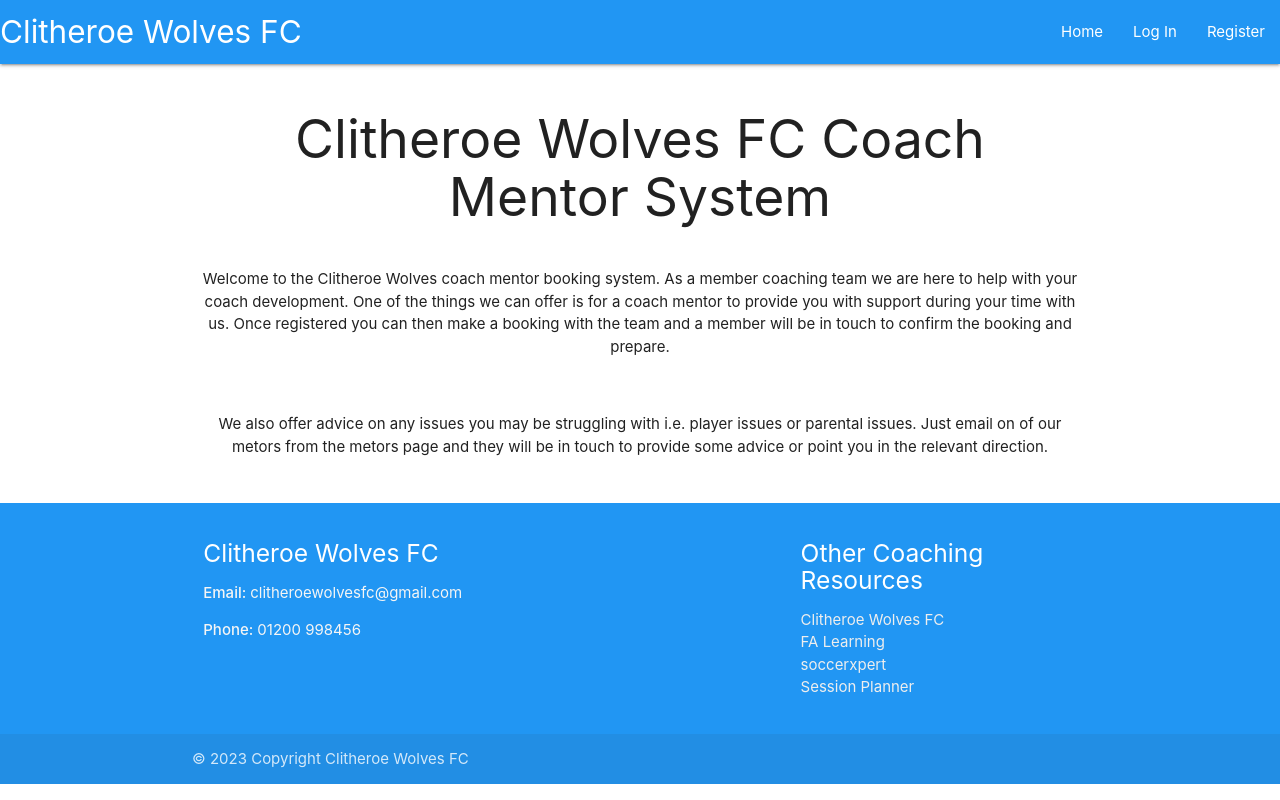
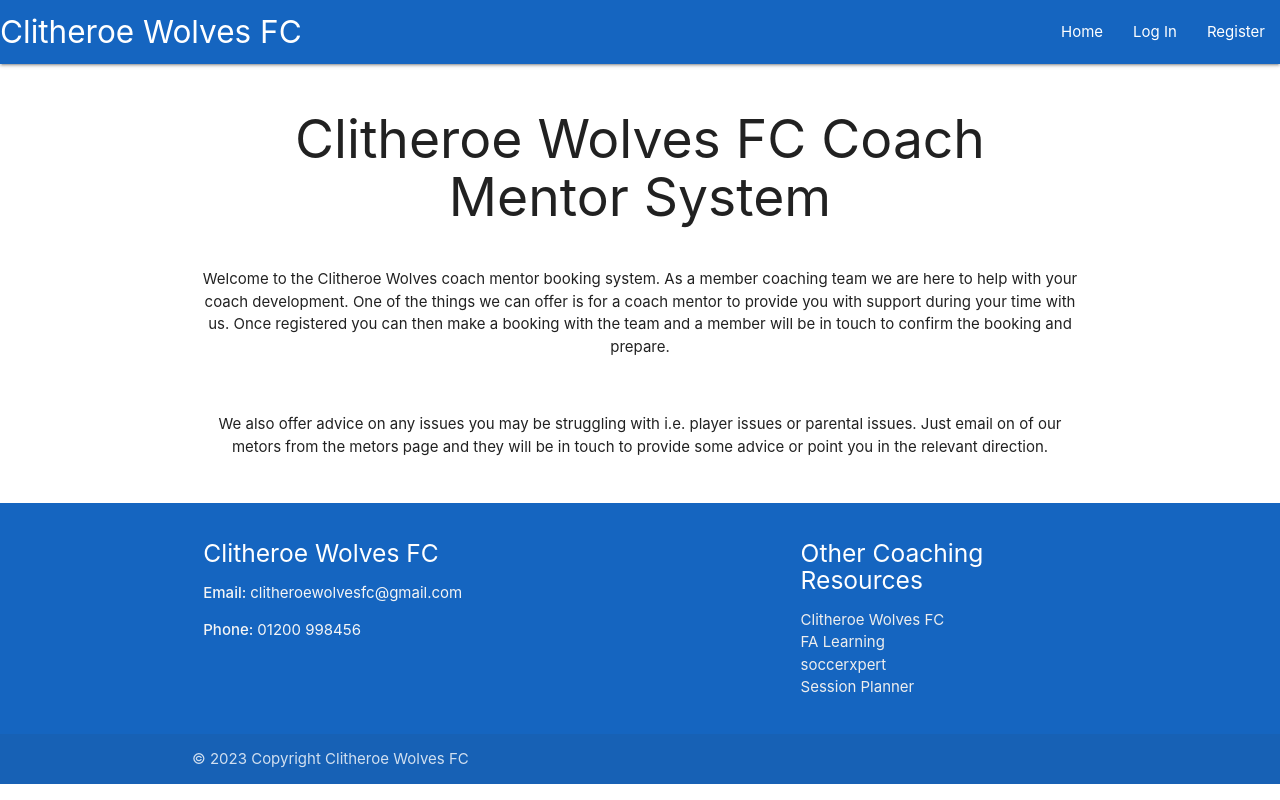
Before and after one commit to Gazerb/coach-mentor, a Flask app: page / in a window 1280 px wide. Run offline with Flask 2, Linux system fonts and the light colour scheme; some libraries are stand-ins or nearby versions.

Commit message:
testing colour changes

```diff
--- a/templates/base.html
+++ b/templates/base.html
@@ -24,7 +24,7 @@
 <body>
   <!-- Navbar  -->
   <nav class="nav-extended">
-    <div class="nav-wrapper blue">
+    <div class="nav-wrapper blue darken-3">
       <a href="{{ url_for('hello') }}" class="brand-logo hide-on-small-only">Clitheroe Wolves FC</a>
       <a href="#" data-target="mobile-demo" class="sidenav-trigger"><i class="fas fa-bars"></i></a>
       <ul class="right hide-on-med-and-down">
@@ -79,7 +79,7 @@
   </main>
 
   <!-- Website footer -->
-  <footer class="page-footer blue">
+  <footer class="page-footer blue darken-3">
     <div class="container">
       <div class="row">
         <div class="col l6 s12">
```
Also changed, not shown: README.md.
